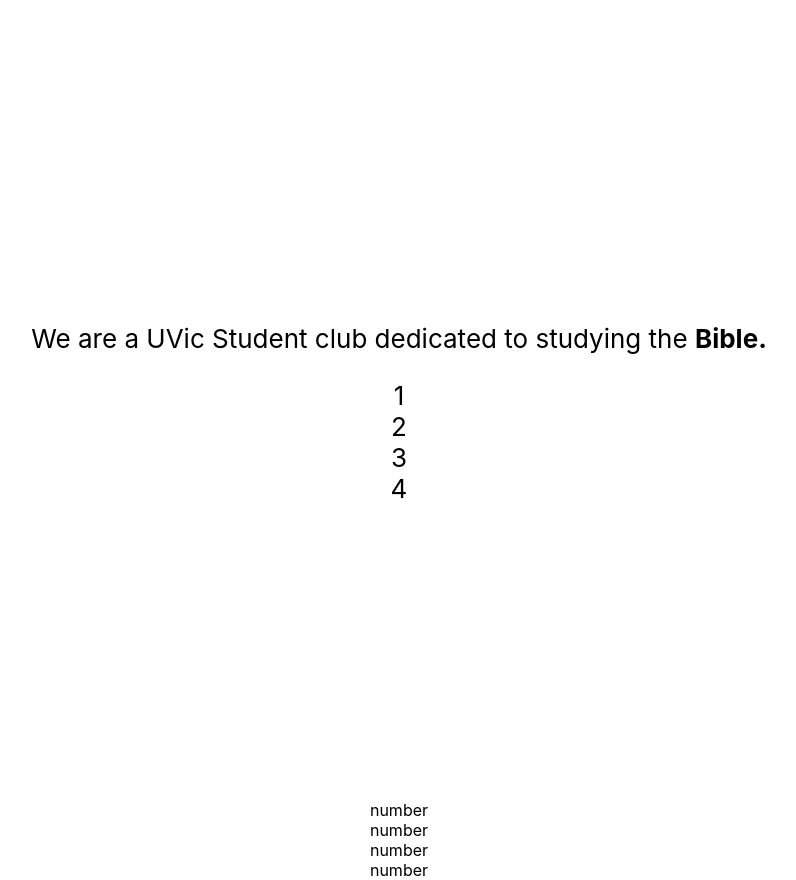
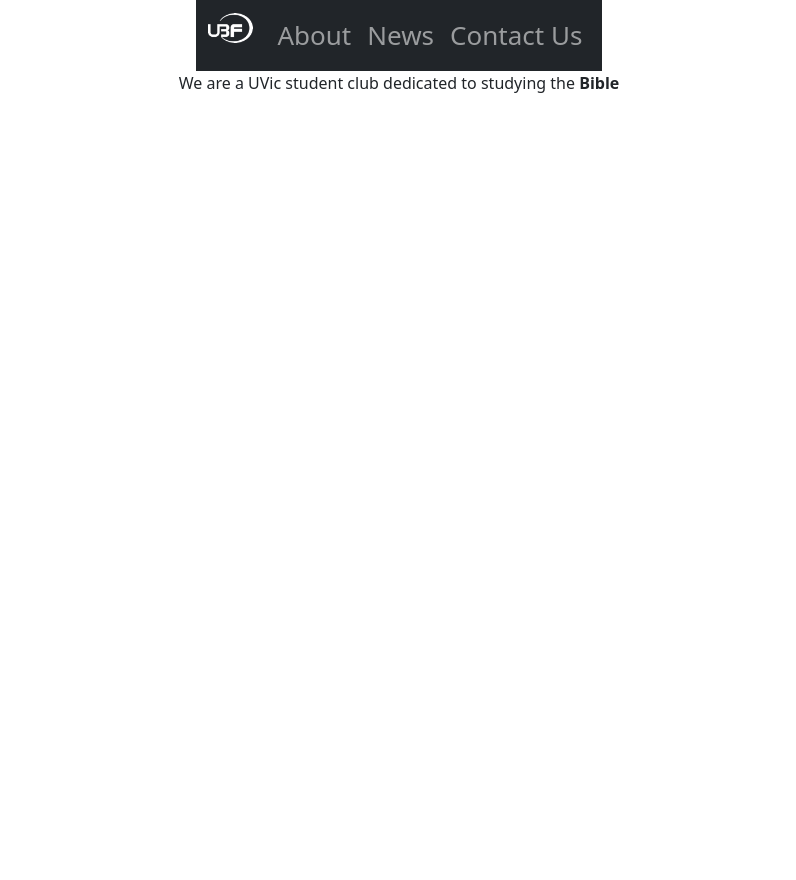
Before and after one commit to jamesjypark/ubf-website, a React (Create React App) app: page / in a window 1280 px wide. Shown: the whole page, without its empty margins (241-1037 px from the left). After the commit the page ends 800 px from the top, so only its background shows below. Built offline with nearby package versions, Linux system fonts and the light colour scheme.

Commit message:
Initial routing and add bootstrap

```diff
--- a/package.json
+++ b/package.json
@@ -6,7 +6,9 @@
     "@testing-library/jest-dom": "^5.14.1",
     "@testing-library/react": "^11.2.7",
     "@testing-library/user-event": "^12.8.3",
+    "bootstrap": "^5.1.0",
     "react": "^17.0.2",
+    "react-bootstrap": "^2.0.0-beta.6",
     "react-dom": "^17.0.2",
     "react-router-dom": "^5.3.0",
     "react-scripts": "4.0.3",
--- a/src/App.css
+++ b/src/App.css
@@ -4,7 +4,6 @@
 
 .App-header {
   background-color: white;
-  min-height: 100vh;
   display: flex;
   flex-direction: column;
   align-items: center;
--- a/src/App.js
+++ b/src/App.js
@@ -1,26 +1,52 @@
 import "./App.css";
-import { BrowserRouter as Router, Link } from "react-router-dom";
+import { BrowserRouter as Router, Route, Switch } from "react-router-dom";
 
-const list = [1, 2, 3, 4];
+import { Navbar, Nav, Container } from "react-bootstrap";
+
+import Home from "./pages/Home/Home";
+
+const navList = ["About", "News", "Contact Us"];
 
 function App() {
   return (
     <div className="App">
-      <header className="App-header">
-        <p>
-          We are a UVic Student club dedicated to studying the <b>Bible.</b>
-        </p>
-        {list.map((number) => (
-          <div>{number}</div>
-        ))}
-      </header>
       <Router>
-        {list.map((number) => (
-          <div>number</div>
-        ))}
+        <header className="App-header">
+          <Navbar bg="dark" variant="dark">
+            <Container>
+              <Nav>
+                <Navbar.Brand href="/">
+                  <img
+                    src={require("./ubf_logo_white.png").default}
+                    height="30"
+                    className="d-inline-block align-top"
+                    alt="UBF logo"
+                  />
+                </Navbar.Brand>
+
+                {navList.map((option) => (
+                  <Nav.Link href={`/${option}`}>{option}</Nav.Link>
+                ))}
+              </Nav>
+            </Container>
+          </Navbar>
+        </header>
+
+        <body>
+          <Switch>
+            <Route exact path="/">
+              <Home />
+            </Route>
+            <Route path="/:pageId" component={Page} />
+          </Switch>
+        </body>
       </Router>
     </div>
   );
 }
 
+const Page = ({ match }) => {
+  return <div>{match.params.pageId}</div>;
+};
+
 export default App;
--- /dev/null
+++ b/src/pages/Home/Home.js
@@ -0,0 +1,9 @@
+const Home = () => {
+  return (
+    <div>
+      We are a UVic student club dedicated to studying the <b>Bible</b>
+    </div>
+  );
+};
+
+export default Home;
```
Also changed, not shown: src/index.js (+7 -6 lines), src/ubf_logo_white.png (added), 1 other file (tests, documents, lock files or other folders).
